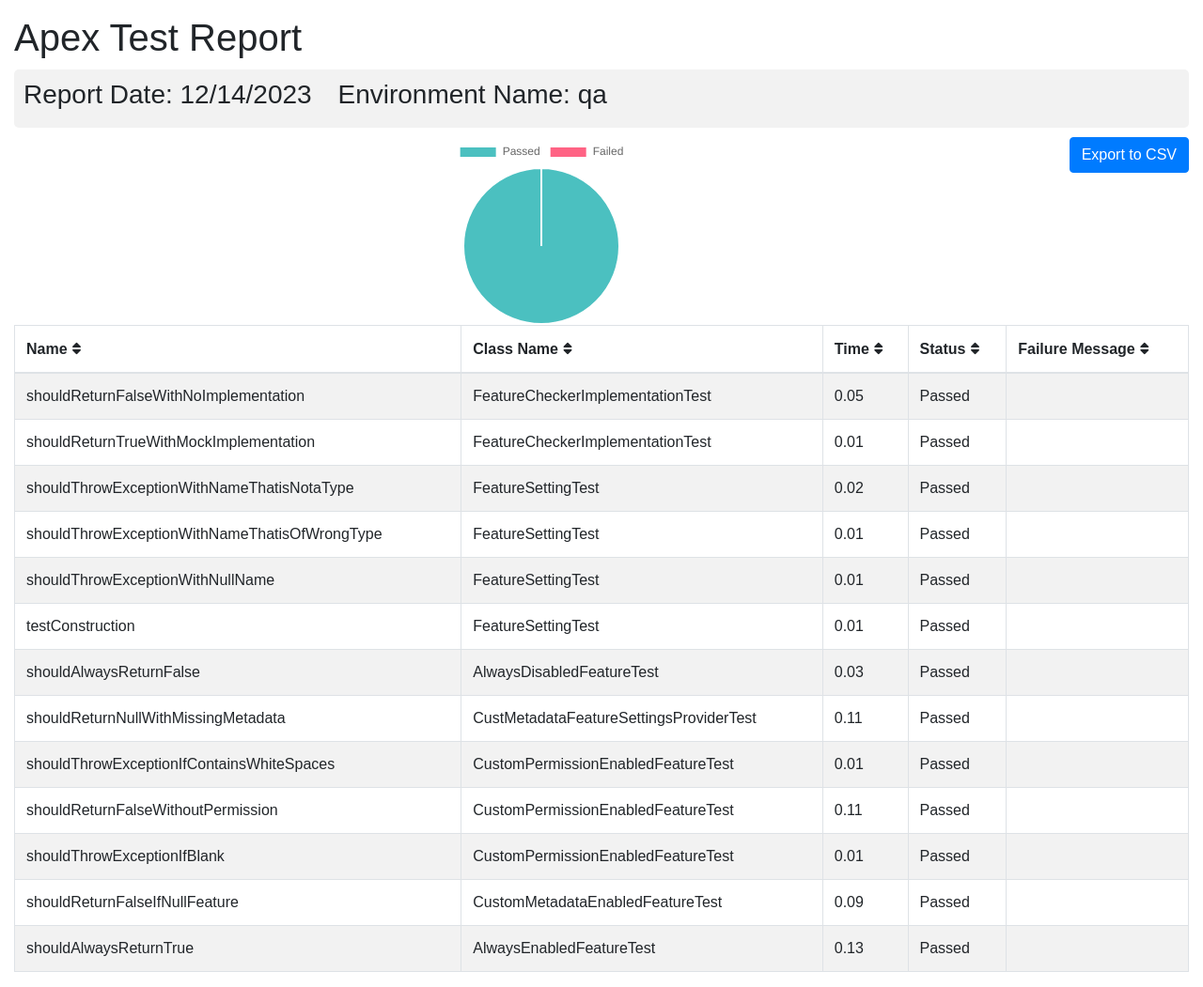
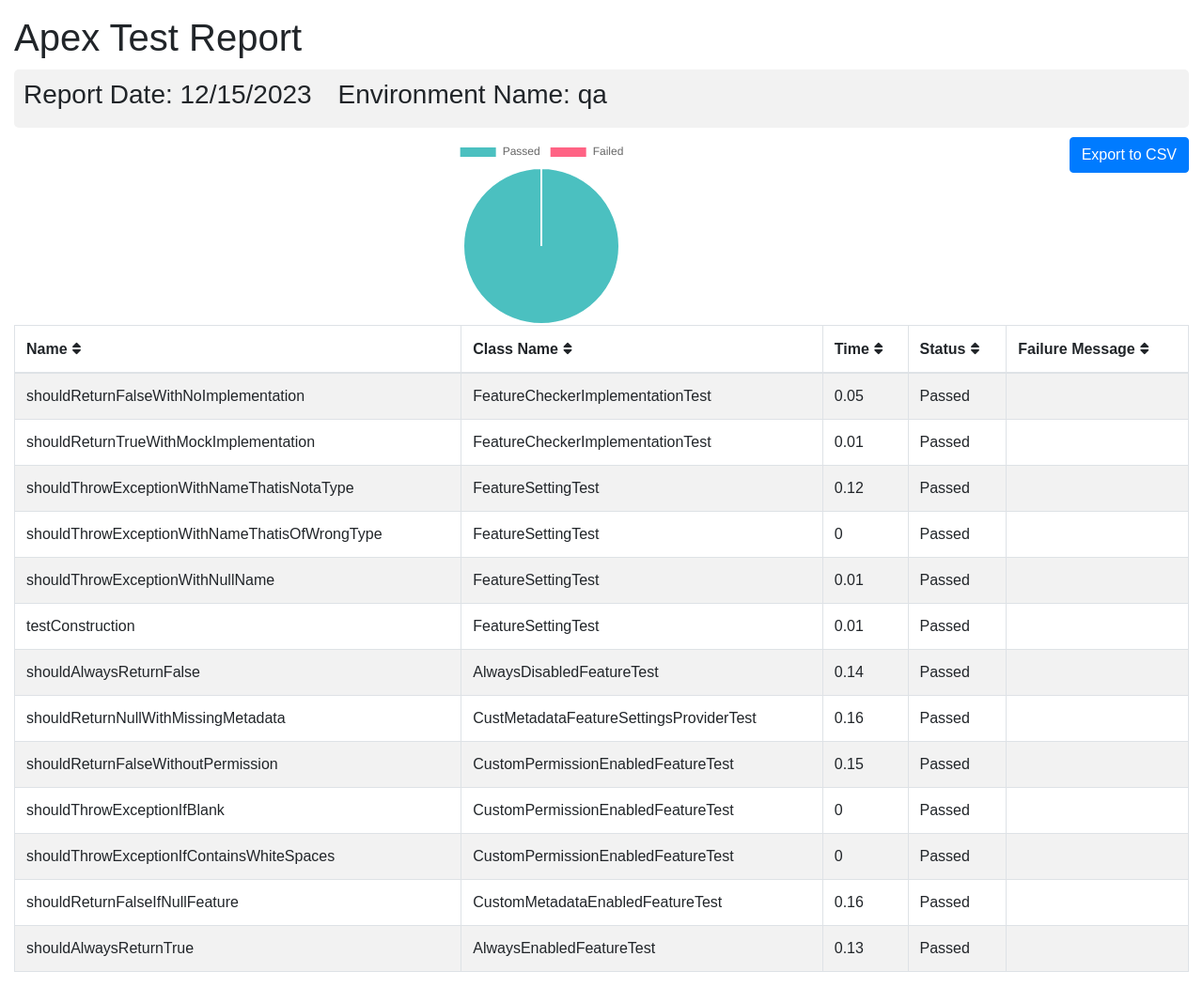
Before and after one commit to flxbl-io/sfops-dashboard, a Jekyll site: the page apextestResults/qa.html, which Jekyll copies as it is, in a window 1280 px wide. Shown: the whole page at 94% size. Built offline with Jekyll 4.4.1, drawn with Linux system fonts in a browser that asks for light colours.

Commit message:
updated test results of qa

```diff
--- a/apextestResults/qa.html
+++ b/apextestResults/qa.html
@@ -102,7 +102,7 @@
       <div class="container-fluid">
         <h1 class="mt-3">Apex Test Report</h1>
         <div class="info-card">
-        <h3>Report Date: 12/14/2023 <span style="margin-left: 20px;">Environment Name: qa</span></h3>
+        <h3>Report Date: 12/15/2023 <span style="margin-left: 20px;">Environment Name: qa</span></h3>
         </div>
         <button onclick="exportTableToCSV('testReport.csv')" class="btn btn-primary float-right">Export to CSV</button>
         <div id="chart-container">
@@ -137,14 +137,14 @@
         <tr>
           <td>shouldThrowExceptionWithNameThatisNotaType</td>
           <td>FeatureSettingTest</td>
-          <td>0.02</td>
+          <td>0.12</td>
           <td>Passed</td>
           <td></td>
         </tr>
         <tr>
           <td>shouldThrowExceptionWithNameThatisOfWrongType</td>
           <td>FeatureSettingTest</td>
-          <td>0.01</td>
+          <td>0</td>
           <td>Passed</td>
           <td></td>
         </tr>
@@ -165,42 +165,42 @@
         <tr>
           <td>shouldAlwaysReturnFalse</td>
           <td>AlwaysDisabledFeatureTest</td>
-          <td>0.03</td>
+          <td>0.14</td>
           <td>Passed</td>
           <td></td>
         </tr>
         <tr>
           <td>shouldReturnNullWithMissingMetadata</td>
           <td>CustMetadataFeatureSettingsProviderTest</td>
-          <td>0.11</td>
+          <td>0.16</td>
+          <td>Passed</td>
+          <td></td>
+        </tr>
+        <tr>
+          <td>shouldReturnFalseWithoutPermission</td>
+          <td>CustomPermissionEnabledFeatureTest</td>
+          <td>0.15</td>
+          <td>Passed</td>
+          <td></td>
+        </tr>
+        <tr>
+          <td>shouldThrowExceptionIfBlank</td>
+          <td>CustomPermissionEnabledFeatureTest</td>
+          <td>0</td>
           <td>Passed</td>
           <td></td>
         </tr>
         <tr>
           <td>shouldThrowExceptionIfContainsWhiteSpaces</td>
           <td>CustomPermissionEnabledFeatureTest</td>
-          <td>0.01</td>
-          <td>Passed</td>
-          <td></td>
-        </tr>
-        <tr>
-          <td>shouldReturnFalseWithoutPermission</td>
-          <td>CustomPermissionEnabledFeatureTest</td>
-          <td>0.11</td>
-          <td>Passed</td>
-          <td></td>
-        </tr>
-        <tr>
-          <td>shouldThrowExceptionIfBlank</td>
-          <td>CustomPermissionEnabledFeatureTest</td>
-          <td>0.01</td>
+          <td>0</td>
           <td>Passed</td>
           <td></td>
         </tr>
         <tr>
           <td>shouldReturnFalseIfNullFeature</td>
           <td>CustomMetadataEnabledFeatureTest</td>
-          <td>0.09</td>
+          <td>0.16</td>
           <td>Passed</td>
           <td></td>
         </tr>
```
